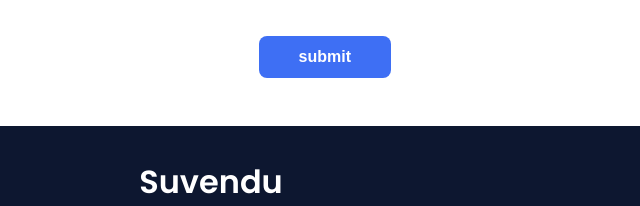
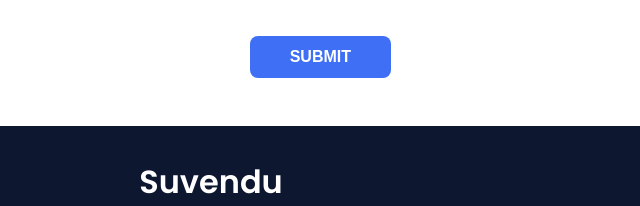
Before and after one commit to smcv0464300/suvendupop, a plain HTML site: page index.html in a window 1280 px wide. Shown: the part 3324-3530 px from the top of the page, 429-1069 px from the left. Drawn offline with nearby package versions, Linux system fonts and the light colour scheme.

Commit message:
Update index.html

```diff
--- a/index.html
+++ b/index.html
@@ -175,7 +175,7 @@
                         <input type="text" placeholder="Name" class="contact__input">
                         <input type="mail" placeholder="Email" class="contact__input">
                         <textarea name="" id="" cols="0" rows="10" class="contact__input"></textarea>
-                        <input type="button" value="submit" class="contact__button button">
+                        <input type="button" value="SUBMIT" class="contact__button button">
                     </form>
                 </div>
             </section>
```
